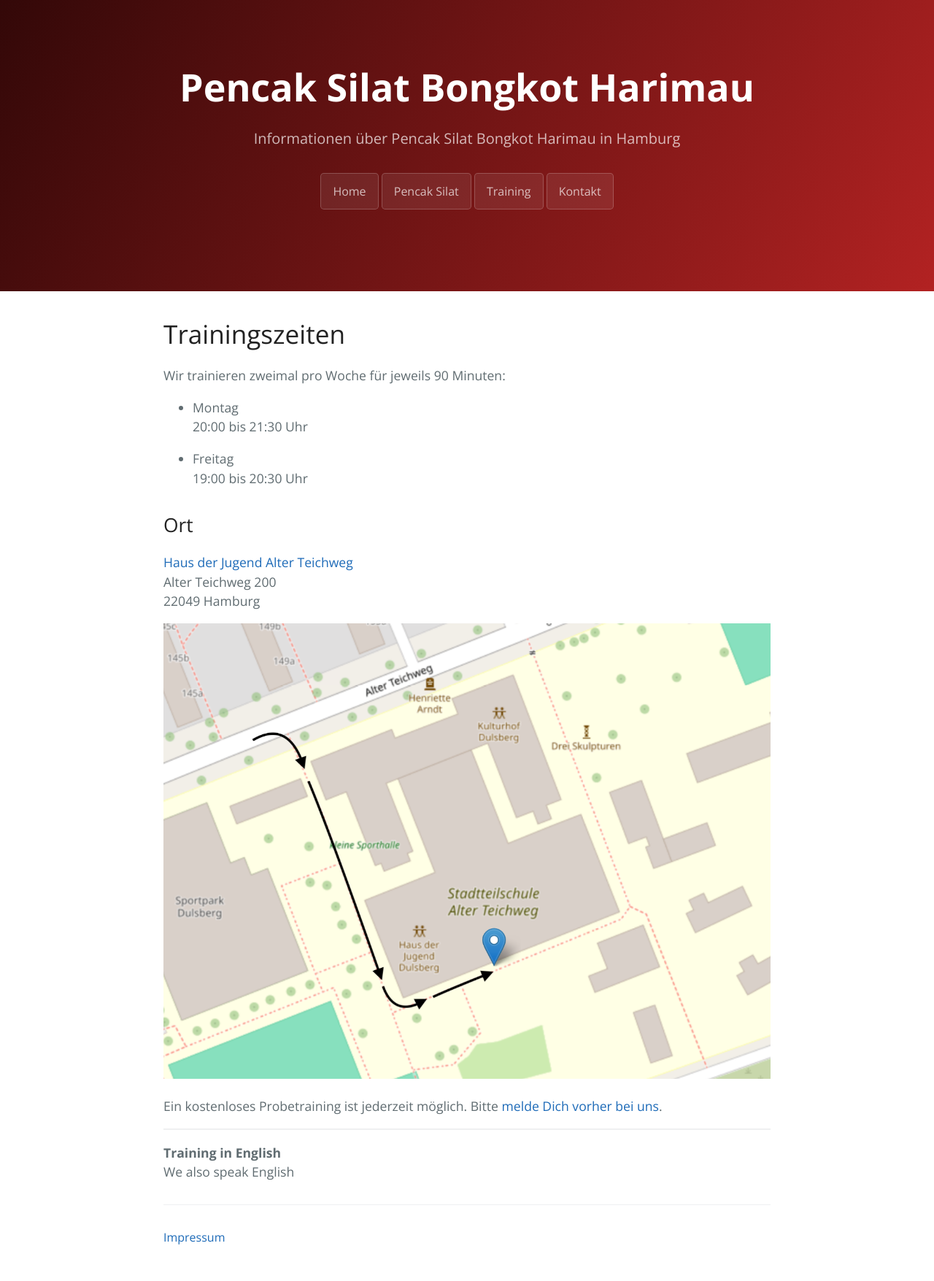
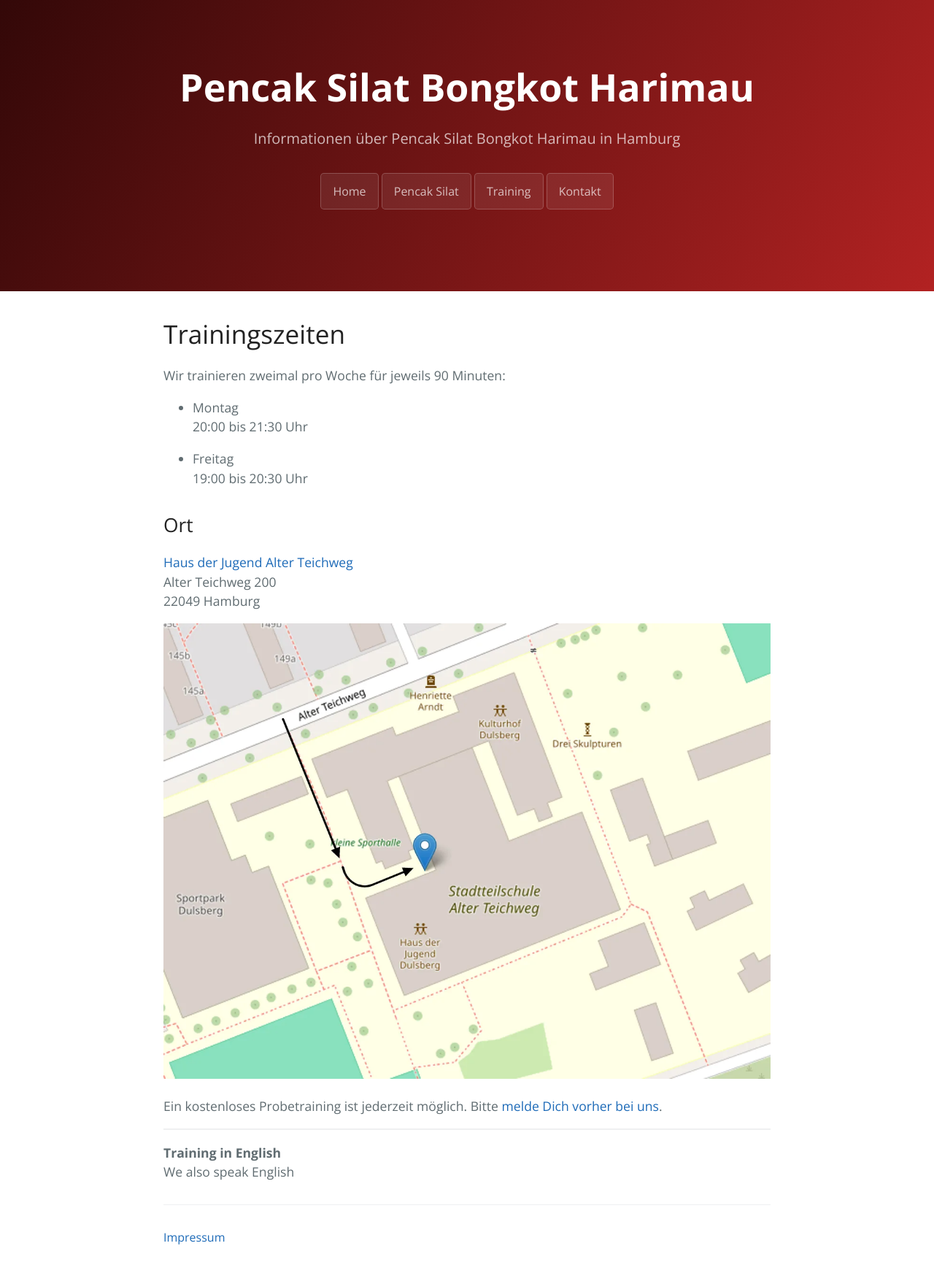
Before and after one commit to escapedcat/silat, a Jekyll site: the page built from index.md, in a window 1280 px wide. Shown: the whole page at 73% size. Built offline with Jekyll 4.4.1, drawn with Linux system fonts in a browser that asks for light colours; our own code applies the rules of GitHub Pages for plain Markdown files.

Commit message:
fix: update training location pin and route map
Move the OpenStreetMap pin to the new entrance and redraw the route
arrows on the map screenshot accordingly.

Co-Authored-By: Claude Opus 5 (1M context) <noreply@anthropic.com>

```diff
--- a/index.md
+++ b/index.md
@@ -14,7 +14,7 @@ Wir trainieren zweimal pro Woche für jeweils 90 Minuten:
 Alter Teichweg 200
 22049 Hamburg
 
-[![Weg Info]({{ "/assets/images/weg.webp" | relative_url }})](https://www.openstreetmap.org/?mlat=53.58667&mlon=10.06984#map=17/53.58667/10.06984&layers=N)
+[![Weg Info]({{ "/assets/images/weg.webp" | relative_url }})](https://www.openstreetmap.org/?mlat=53.586980&mlon=10.069447#map=19/53.586980/10.069447&layers=N)
 
 Ein kostenloses Probetraining ist jederzeit möglich. Bitte [melde Dich vorher bei uns](/contact).
 
```
Also changed, not shown: assets/images/weg.webp.
